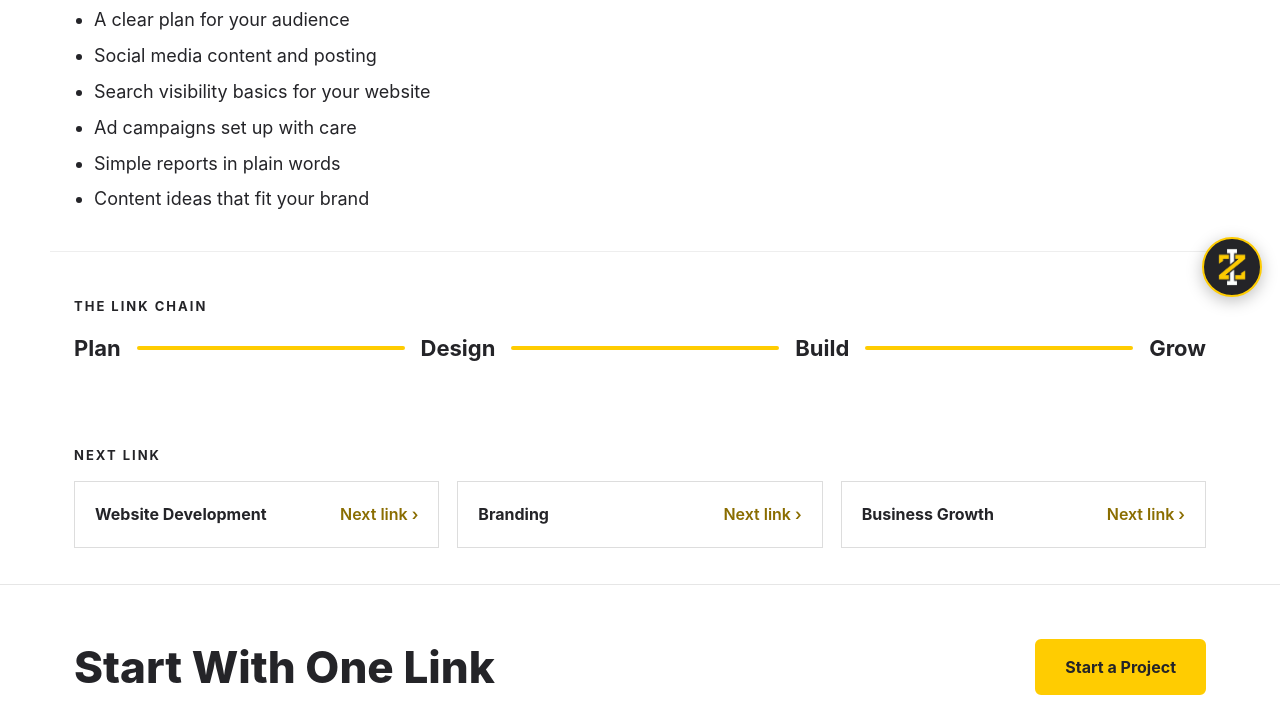
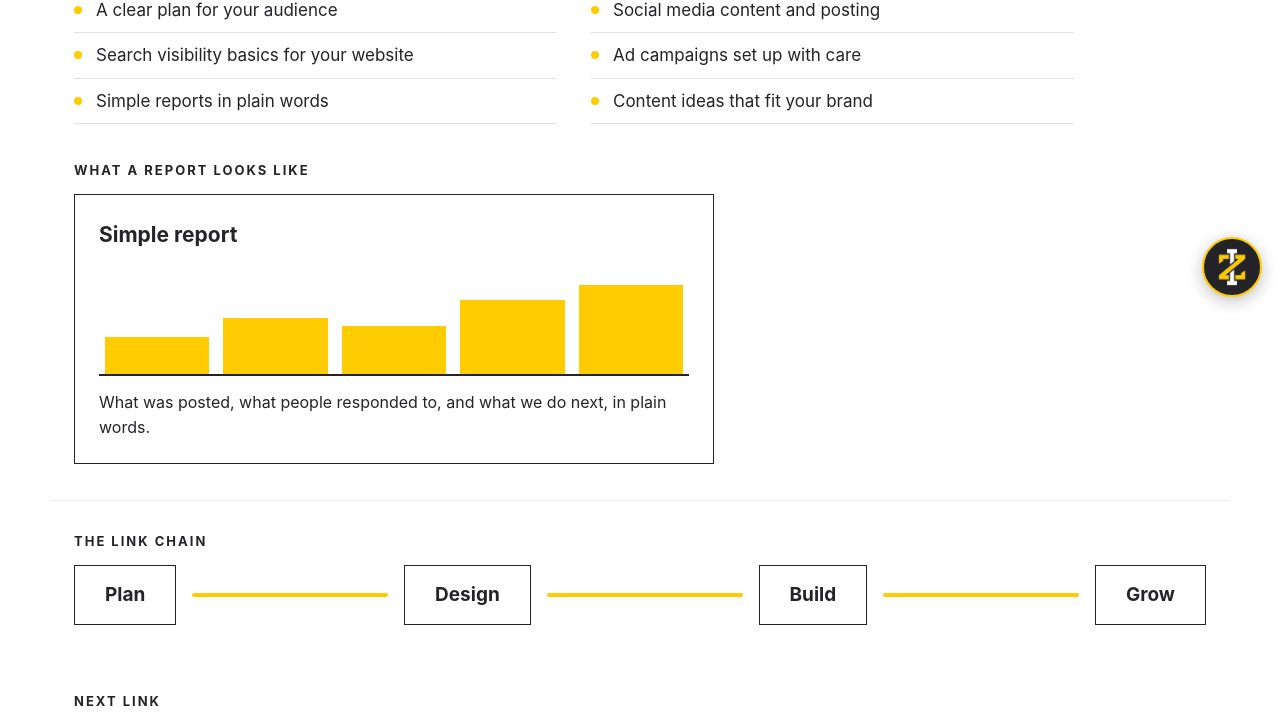
Before and after one commit to ladlabaloch512-blip/interlinkz-v5-white-series, a plain HTML site: page marketing.html in a window 1280 px wide. Shown: the part 485-1209 px from the top of the page. Drawn offline with Linux system fonts and the light colour scheme.

Commit message:
UI/UX review round: marketing page follow-up

```diff
--- a/marketing.html
+++ b/marketing.html
@@ -6,8 +6,8 @@
 <title>Marketing | Interlinkz</title>
 <meta name="description" content="Interlinkz is a digital growth agency. Website Development, Marketing, Branding and Business Growth.">
 <link rel="icon" href="symbol-light.png">
-<link rel="stylesheet" href="styles.css">
-<link rel="stylesheet" href="chat.css">
+<link rel="stylesheet" href="styles.css?v=20261120a">
+<link rel="stylesheet" href="chat.css?v=20261120a">
 </head>
 <body class="v5">
 <header class="site-header">
@@ -25,23 +25,22 @@
 <p class="hero-sub">Marketing that connects your brand with the right audience.</p>
 </section>
 <section class="wrap covers">
-<h2>What this service covers:</h2>
-<ul class="covers-list"><li>A clear plan for your audience</li><li>Social media content and posting</li><li>Search visibility basics for your website</li><li>Ad campaigns set up with care</li><li>Simple reports in plain words</li><li>Content ideas that fit your brand</li></ul>
+<h2>What this service covers</h2>
+<ul class="dot-list"><li>A clear plan for your audience</li><li>Social media content and posting</li><li>Search visibility basics for your website</li><li>Ad campaigns set up with care</li><li>Simple reports in plain words</li><li>Content ideas that fit your brand</li></ul>
 </section>
-<section class="link-chain wrap">
+<section class="wrap" style="padding:6px 24px 36px">
+<p class="kicker">What a report looks like</p>
+<div class="report-card"><h3>Simple report</h3><div class="bars" aria-hidden="true"><span style="height:34%"></span><span style="height:52%"></span><span style="height:44%"></span><span style="height:68%"></span><span style="height:82%"></span></div><p>What was posted, what people responded to, and what we do next, in plain words.</p></div>
+</section>
+<section class="wrap ws-chain">
 <p class="kicker">The Link Chain</p>
-<div class="chain-row"><span class="chain-step">Plan</span><span class="chain-link" aria-hidden="true"></span><span class="chain-step">Design</span><span class="chain-link" aria-hidden="true"></span><span class="chain-step">Build</span><span class="chain-link" aria-hidden="true"></span><span class="chain-step">Grow</span></div>
+<div class="chain-row"><span class="ws-step">Plan</span><span class="chain-link"></span><span class="ws-step">Design</span><span class="chain-link"></span><span class="ws-step">Build</span><span class="chain-link"></span><span class="ws-step">Grow</span></div>
 </section>
 <section class="wrap next-link">
 <p class="kicker">Next Link</p>
-<div class="next-row"><a class="next-card" href="website-development.html"><strong>Website Development</strong><span>Next link &#8250;</span></a><a class="next-card" href="branding.html"><strong>Branding</strong><span>Next link &#8250;</span></a><a class="next-card" href="business-growth.html"><strong>Business Growth</strong><span>Next link &#8250;</span></a></div>
+<div class="next-row"><a class="next-card" href="website-development.html"><strong>Website Development</strong><span class="ws-arrow" aria-hidden="true">&#8599;</span></a><a class="next-card" href="branding.html"><strong>Branding</strong><span class="ws-arrow" aria-hidden="true">&#8599;</span></a><a class="next-card" href="business-growth.html"><strong>Business Growth</strong><span class="ws-arrow" aria-hidden="true">&#8599;</span></a></div>
 </section>
-<section class="cta">
-<div class="wrap cta-in">
-<h2>Start With One Link</h2>
-<a class="btn" href="contact.html">Start a Project</a>
-</div>
-</section>
+<section class="cta cta-yellow"><div class="wrap cta-in"><h2>Let us connect your brand to your audience.</h2><a class="btn btn-dark" href="contact.html">Start a Project</a></div></section>
 </main>
 <footer class="site-footer">
 <div class="wrap footer-in">
@@ -65,6 +64,6 @@
 <div id="ilz-chat-root"></div>
 <script src="chat.js" defer></script>
 
-<script src="script.js" defer></script>
+<script src="script.js?v=20261120a" defer></script>
 </body>
 </html>
```
